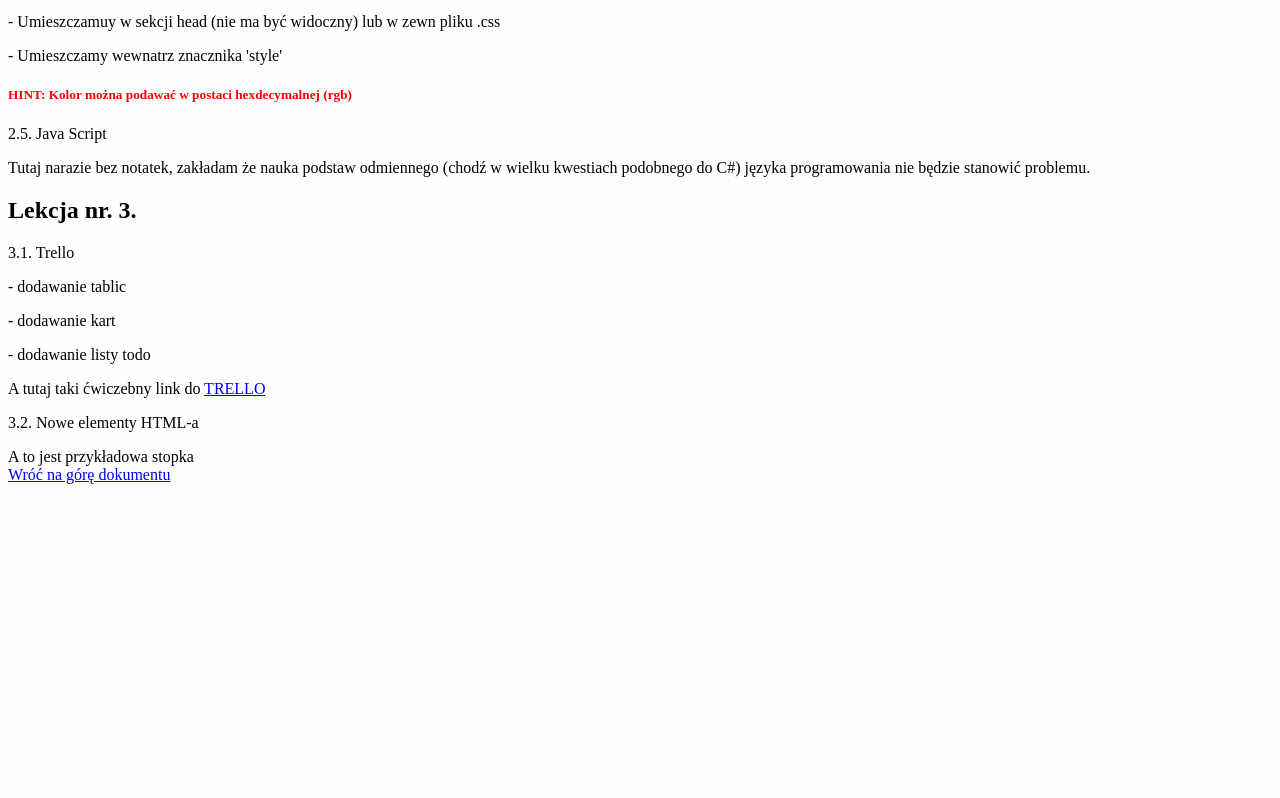
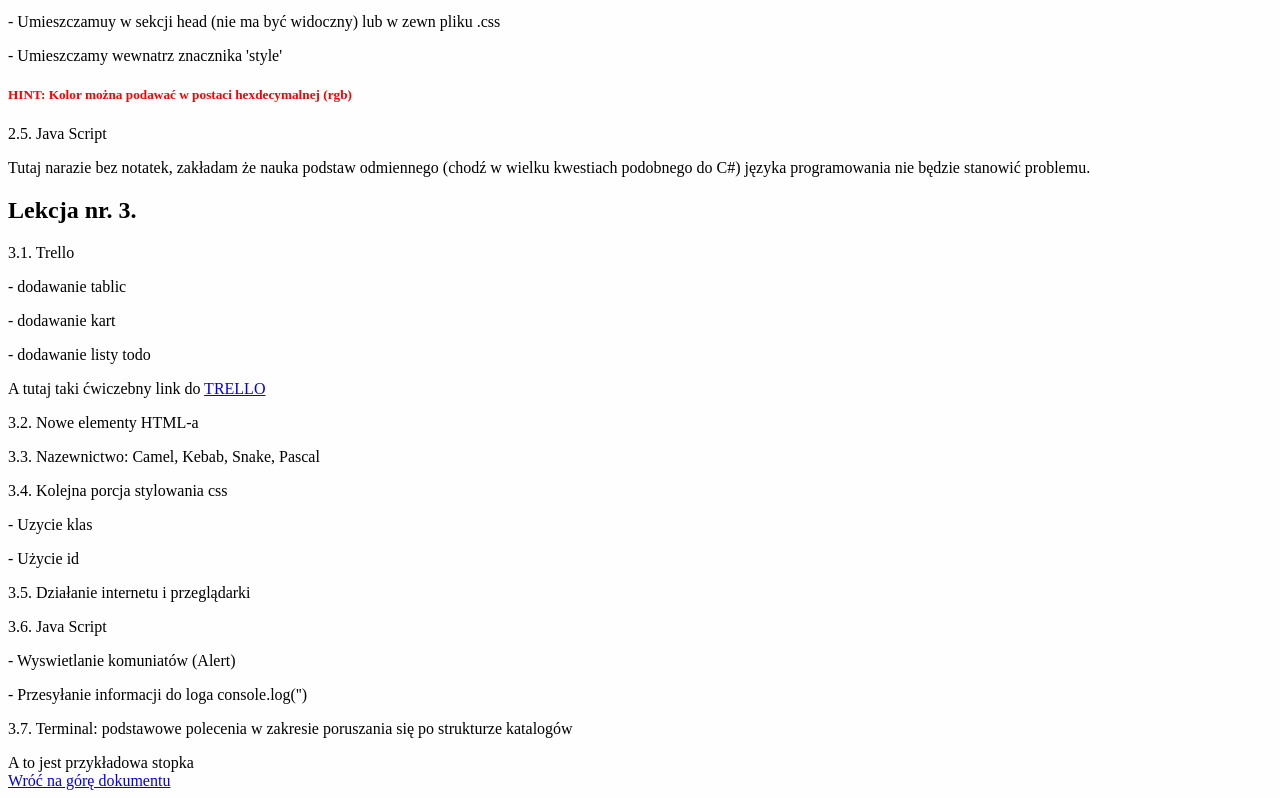
Before and after one commit to MarcinBonka/homepage, a plain HTML site: page index.html in a window 1280 px wide. Shown: the part 819-1617 px from the top of the page. Before the commit the page ends 1311 px from the top, so only its background shows below. Drawn offline with Linux system fonts and the light colour scheme.

Commit message:
Lesson 03 items & extra info in inwwestowanie.html

```diff
--- a/index.html
+++ b/index.html
@@ -19,7 +19,7 @@
     <main>
         <header id="top">
             <h1>Marcin Bońka - Moja nauka frontendu</h1>
-            <p>Dlaczego zdecydowałem się na ten kurs?</p>
+            <p>Dlaczego zdecydowałem się na ten kurs ?</p>
             <section>Zawodowo zajmuję się rozwojem oprogramowania dla systemów pomiarowych w środowisku .net. Wszystkie aplikacje, biblioteki sprzętowe jak również systemy raportowania
                 i analizy wyników pomiarowych przygotowuję w wersji desktop. Istnieje jednak silna potrzeba aby w niedalekiej przyszłości raportowanie i wizualizację
                 wyników przenieść na stronę internetowa. Zakładam, że kurs "Co ten frontend" dostarczy mi odpowienie podstawy do realizacji tej operacji tudzież skróci czas wymagany do zdobycia
@@ -58,6 +58,15 @@
                 <p>- dodawanie listy todo</p>
                 <p> A tutaj taki ćwiczebny link do <a href="https://trello.com/">TRELLO</a> </p>
             <p>3.2. Nowe elementy HTML-a</p>
+            <p>3.3. Nazewnictwo: Camel, Kebab, Snake, Pascal</p>
+            <p>3.4. Kolejna porcja stylowania css</p>
+                <p>- Uzycie klas</p>
+                <p>- Użycie id </p>
+            <p>3.5. Działanie internetu i przeglądarki</p>
+            <p>3.6. Java Script</p>
+                <p>- Wyswietlanie komuniatów (Alert)</p>
+                <p>- Przesyłanie informacji do loga console.log('')</p>
+            <p>3.7. Terminal: podstawowe polecenia w zakresie poruszania się po strukturze katalogów</p>
         </section>
     </main>
     <footer>
--- a/style.css
+++ b/style.css
@@ -18,6 +18,6 @@ h5
 
 .specific-section
 {
-    color: #f709bbf5;
+    color: #40429ec0;
     background-color: rgb(133, 187, 136);
 }
```
Also changed, not shown: inwestowanie.html (+3 -2 lines).
